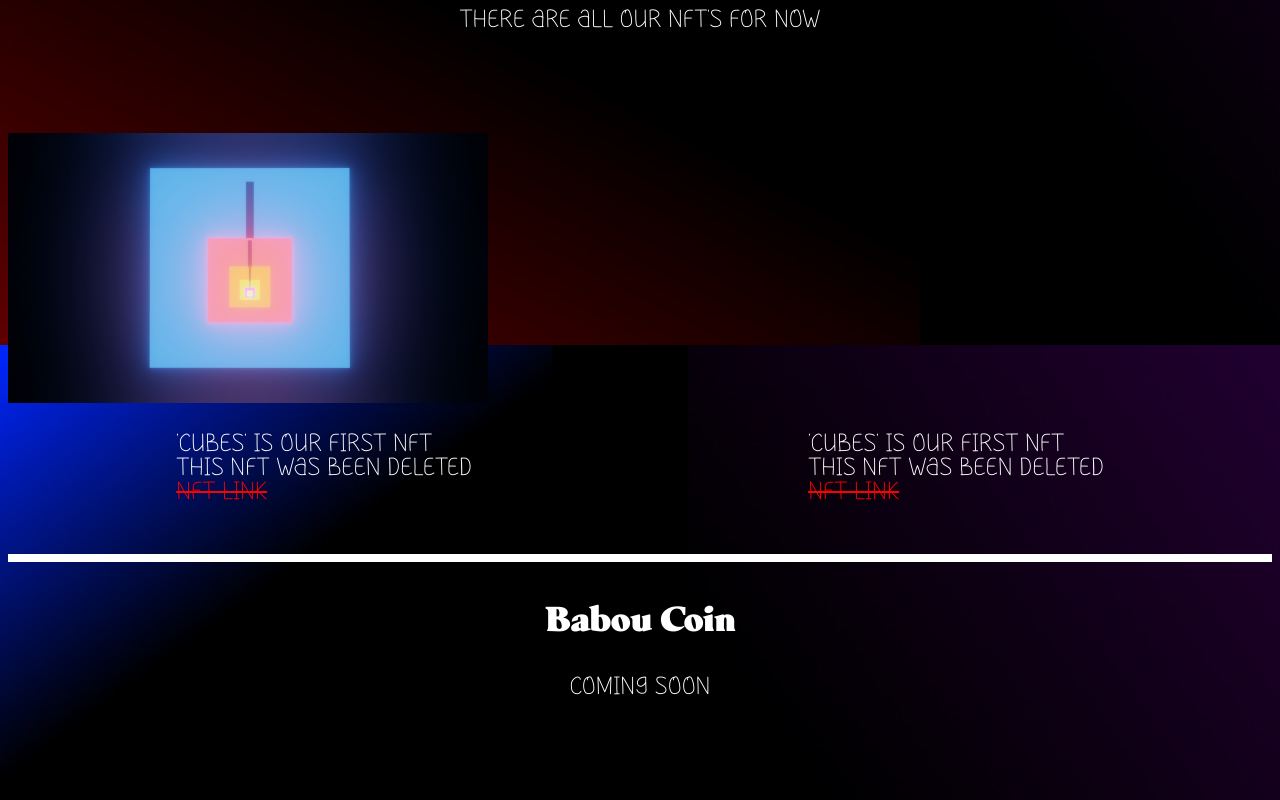
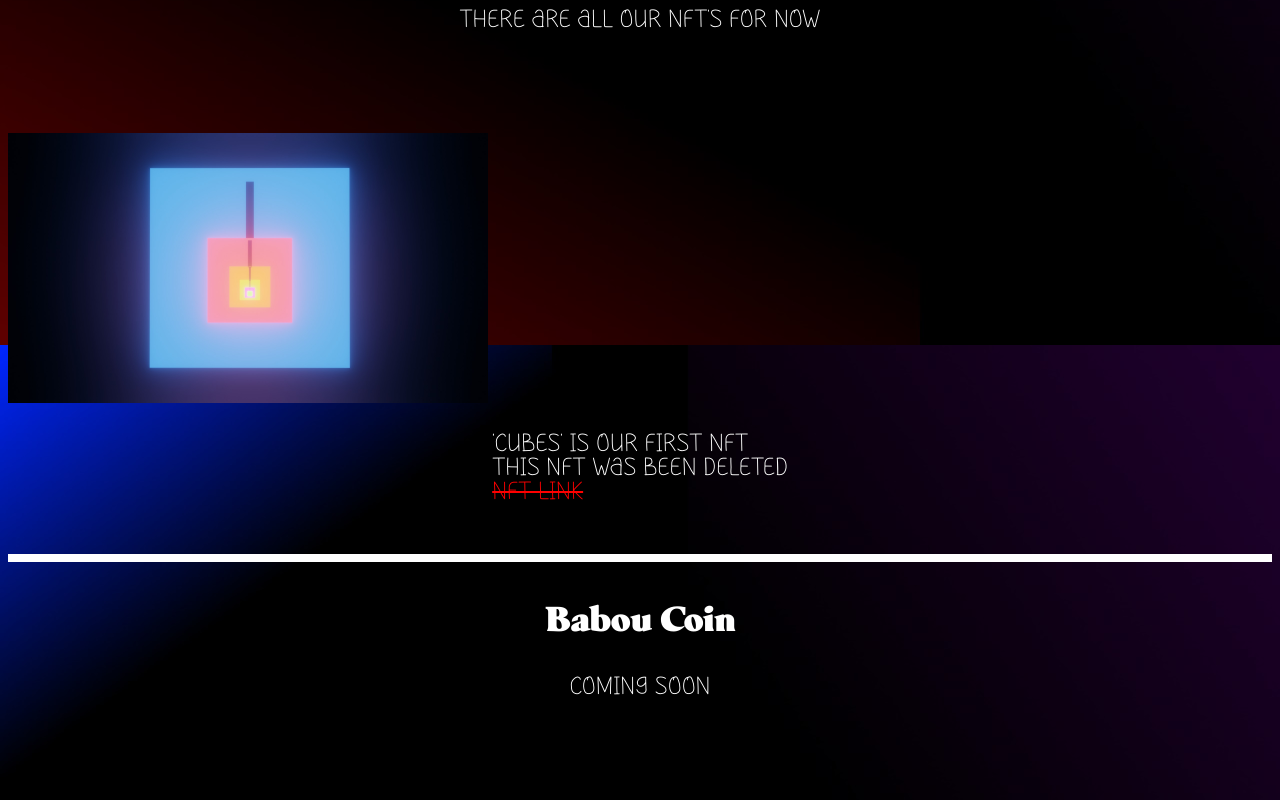
Before and after one commit to BabouEntreprise/BabouEntreprise.github.io, a plain HTML site: page index.html in a window 1280 px wide. Shown: the part 2895-3695 px from the top of the page. Drawn offline with Linux system fonts and the light colour scheme.

Commit message:
Update index.html

```diff
--- a/index.html
+++ b/index.html
@@ -26,7 +26,7 @@
             <p class="text2"><a href="https://twitter.com/BabouEntreprise" class="text2">Twitter</a></p>
             <p class="text2"><a href="https://opensea.io/Asyfero0" class="text2">OpenSea</a></p>
             <p class="text22">Please note that is the Asyfero's OpenSea account</p>
-            <p class="text2"><a href="https://discord.gg/S3eZT7f7xD" class="text2">Discord Server</a></p>
+            <p class="text2"><a href="https://discord.gg/SG8U7GJaaw" class="text2">Discord Server</a></p>
             <div class="separator"></div>
             <div class="title1">
                 <p>Our Projects</p>
@@ -80,11 +80,6 @@
                     This NFT was been deleted<br>
                     <a class="nftl">NFT Link</a></p>
                 </div>
-                <div>
-                    <p class="text3">'Cubes' is our first NFT<br>
-                    This NFT was been deleted<br>
-                    <a class="nftl">NFT Link</a></p>
-                </div>
             </div>
             <div class="separator"></div>
             <p class="title3">Babou Coin</p>
```
